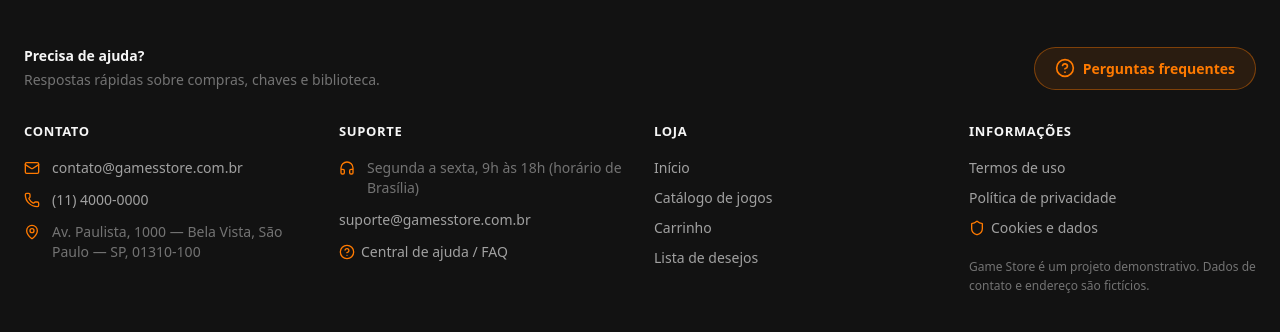
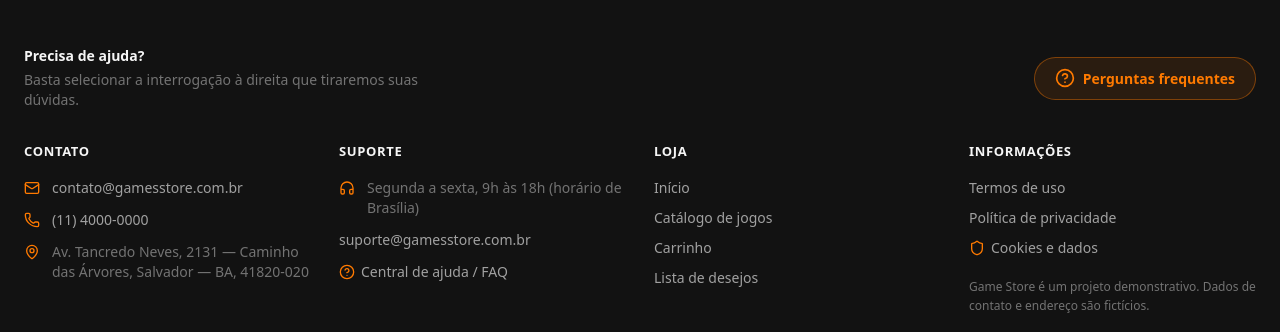
Before and after one commit to diegolft/sistema-a3, a React (Vite) app: page / in a window 1280 px wide. Shown: the part 1444-1776 px from the top of the page. Built offline with nearby package versions, Linux system fonts and the light colour scheme; no server answers.

Commit message:
fix: makes corrections to the text in the page footer

```diff
--- a/src/components/layout/AppFooter.tsx
+++ b/src/components/layout/AppFooter.tsx
@@ -98,7 +98,7 @@ export function AppFooter() {
 
 						<p className={`mt-1 max-w-md text-sm ${muted}`}>
 
-							Respostas rápidas sobre compras, chaves e biblioteca.
+							Basta selecionar a interrogação à direita que tiraremos suas dúvidas.
 
 						</p>
 
@@ -162,7 +162,7 @@ export function AppFooter() {
 
 								<MapPin className="mt-0.5 h-4 w-4 shrink-0 text-[var(--color-gs-accent)]" />
 
-								<span>Av. Paulista, 1000 — Bela Vista, São Paulo — SP, 01310-100</span>
+								<span>Av. Tancredo Neves, 2131 — Caminho das Árvores, Salvador — BA, 41820-020</span>
 
 							</li>
 
```
